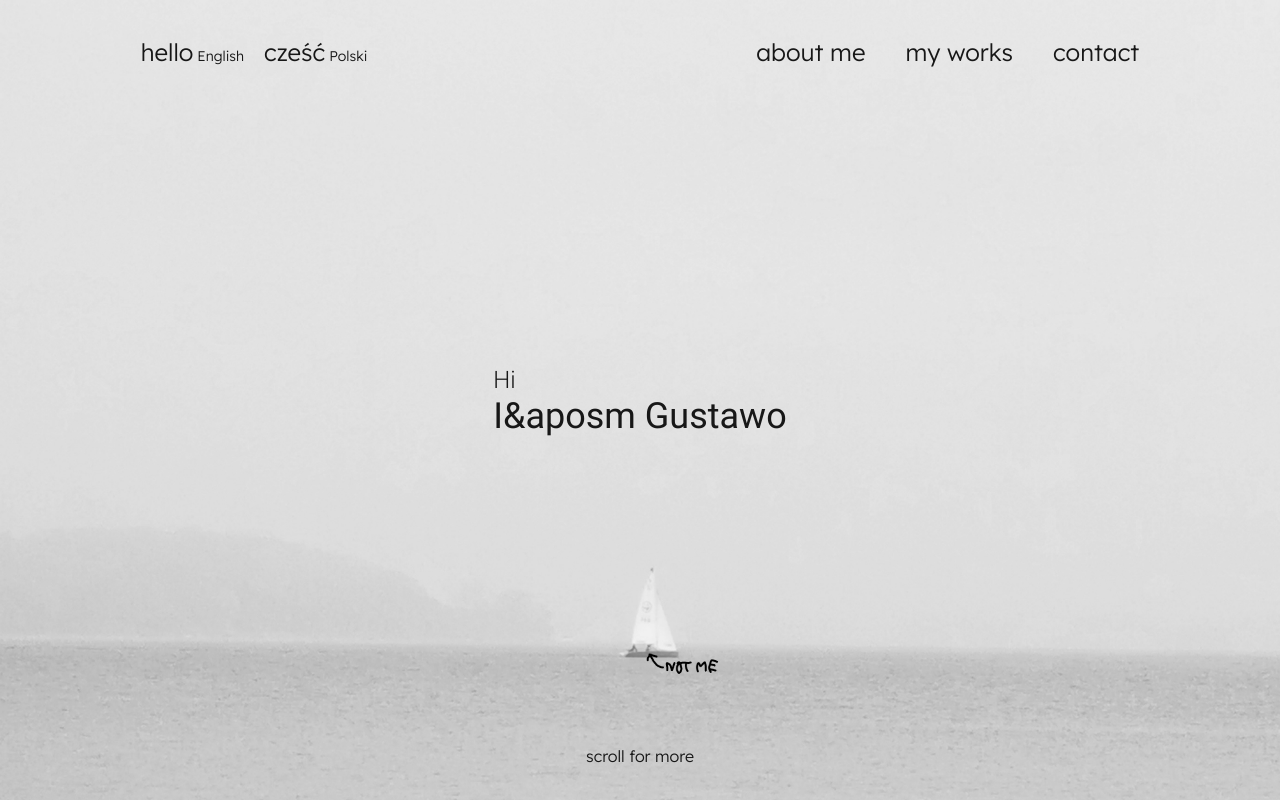
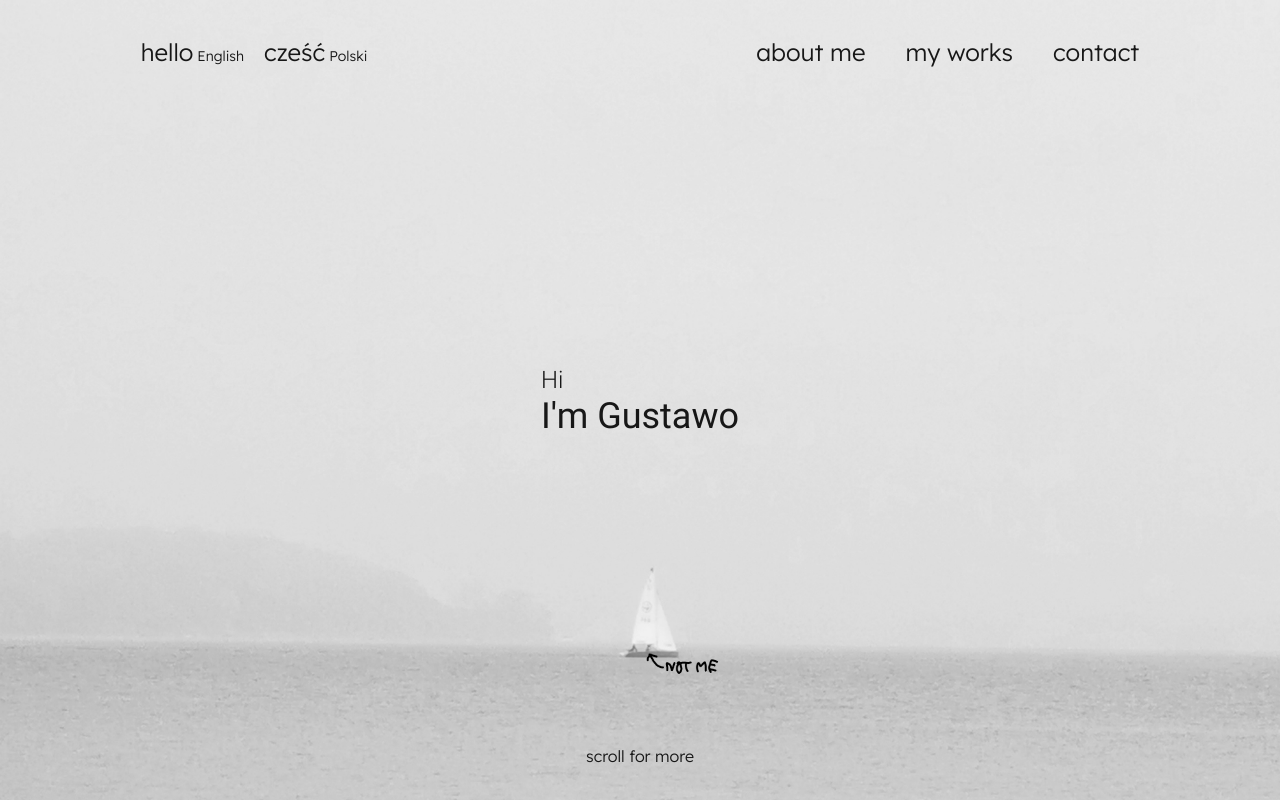
Before and after one commit to gugisek/portfolio-next, a Next.js app: page / in a window 1280 px wide. Shown: the top 800 px of the page. Built offline with nearby package versions, Linux system fonts and the light colour scheme.

Commit message:
fix apos

```diff
--- a/components/contact.tsx
+++ b/components/contact.tsx
@@ -47,7 +47,7 @@ export default function Contact({}: Props) {
                 </div>
                 <div className='flex flex-row md:gap-9 gap-2 items-center flex-wrap'>
                   <div>
-                    <p className='m-0 p-0'>18&aposth year old</p>
+                    <p className='m-0 p-0'>18&apos;th year old</p>
                     <p className='text-xl font-[Lexend-bold] m-0 p-0 mt-[-6px]'>Gustaw Sołdecki</p>
                   </div>
                   <div className='flex flex-row items-center justify-center'>
--- a/components/hero.tsx
+++ b/components/hero.tsx
@@ -16,7 +16,7 @@ export default function Hero({}: Props) {
             exit={{ opacity: 0 }}
             >
                 <p className='text-2xl font-[Roboto-light]'>Hi</p>
-                <h1 className='text-4xl'>I&aposm Gustawo</h1>
+                <h1 className='text-4xl'>I&apos;m Gustawo</h1>
             </motion.div>
             <motion.div
             className='absolute bottom-8 font-light'
```
